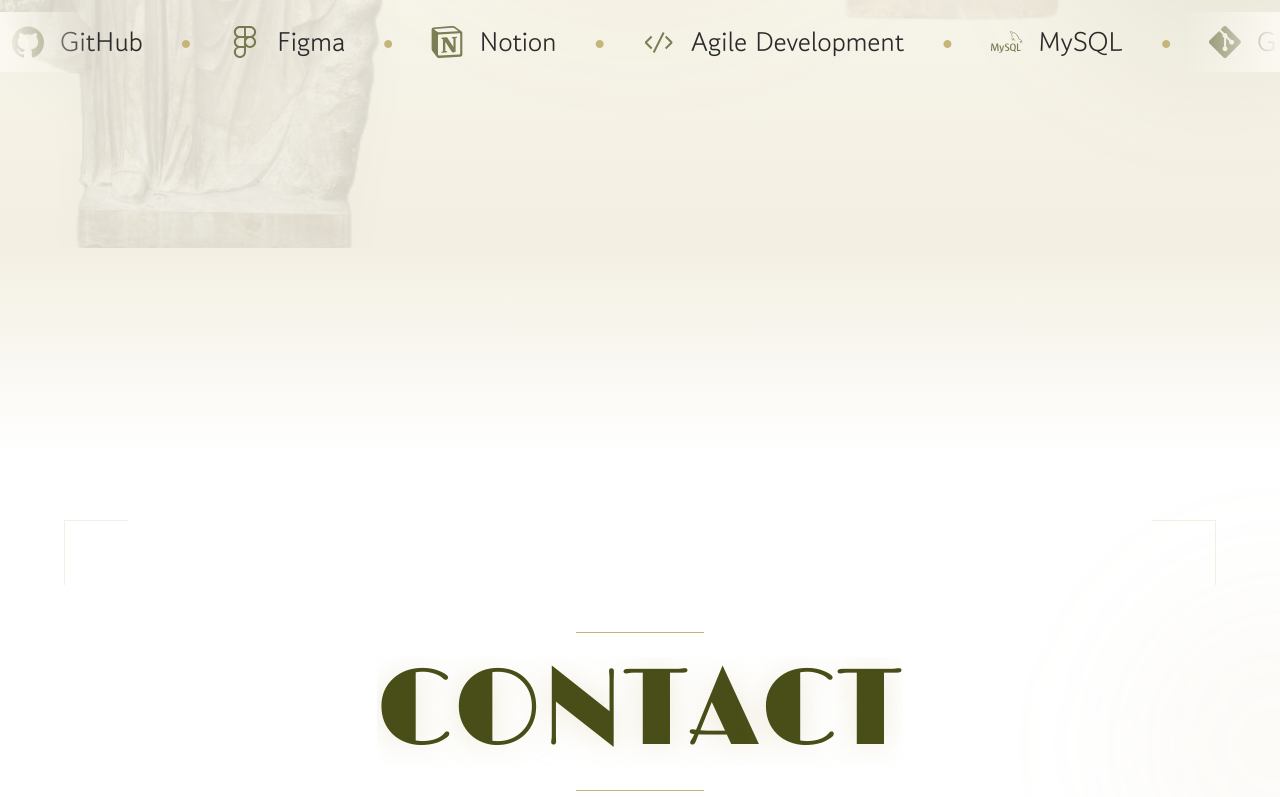
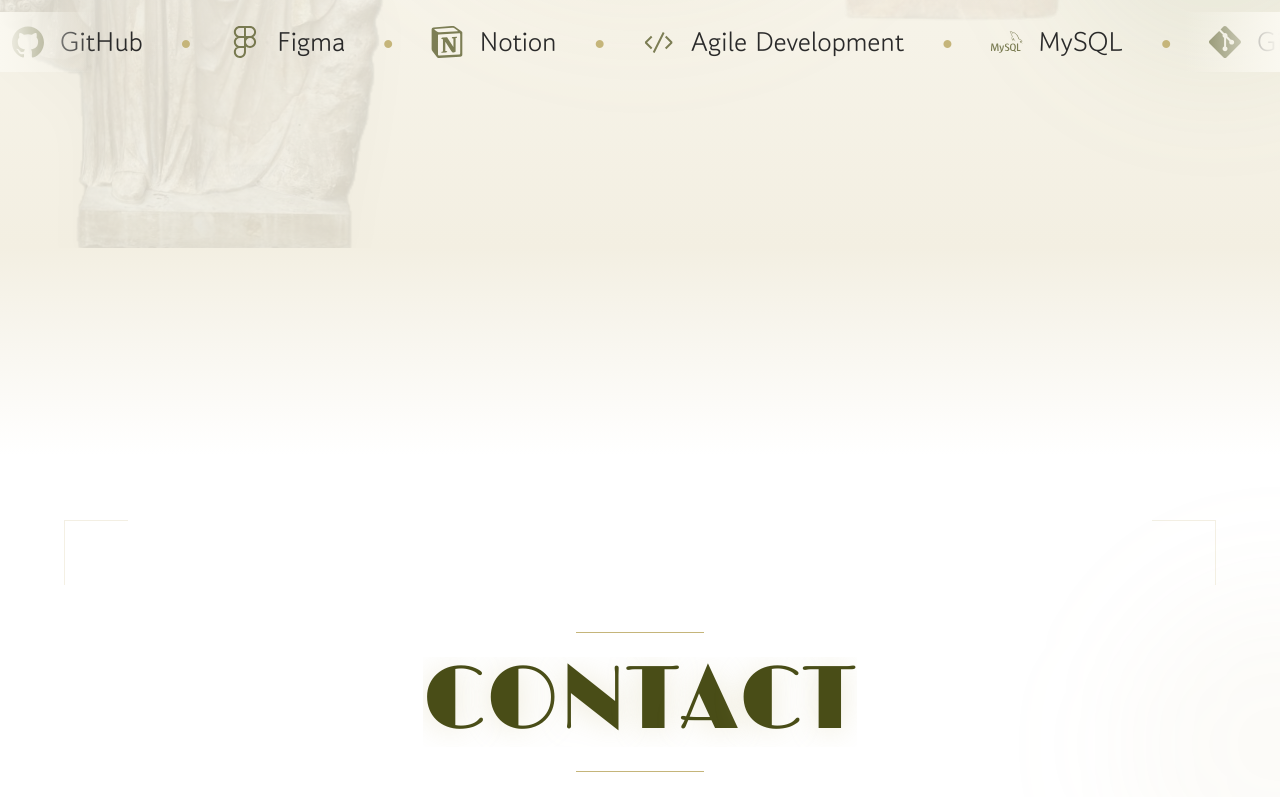
Before and after one commit to rsrafik/rrafiktech, a React (Vite) app: page / in a window 1280 px wide. Shown: the part 2779-3576 px from the top of the page. Built offline with nearby package versions, Linux system fonts and the light colour scheme; a web font is replaced by a local one.

Commit message:
adjust title size

```diff
--- a/src/app/components/ContactSection.tsx
+++ b/src/app/components/ContactSection.tsx
@@ -29,7 +29,7 @@ function AnimatedContactTitle() {
         className="w-32 h-px bg-[#c5b57a] mb-6 origin-center"
       />
 
-      <h2 className="font-['Limelight',sans-serif] text-[#494d17] text-center leading-none flex overflow-hidden" style={{ fontSize: "clamp(54px, 8.5vw, 120px)" }}>
+      <h2 className="font-['Limelight',sans-serif] text-[#494d17] text-center leading-none flex overflow-hidden" style={{ fontSize: "clamp(48px, 7vw, 102px)" }}>
         {letters.map((letter, i) => (
           <motion.span
             key={i}
```
